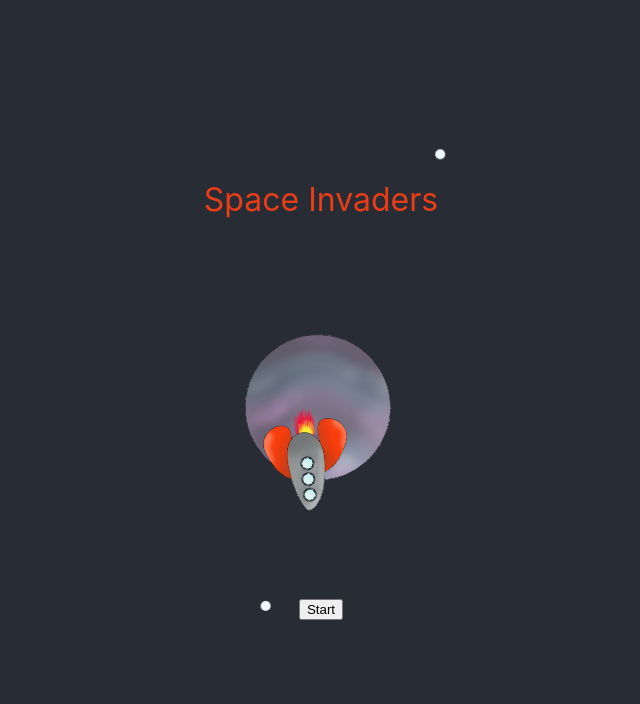
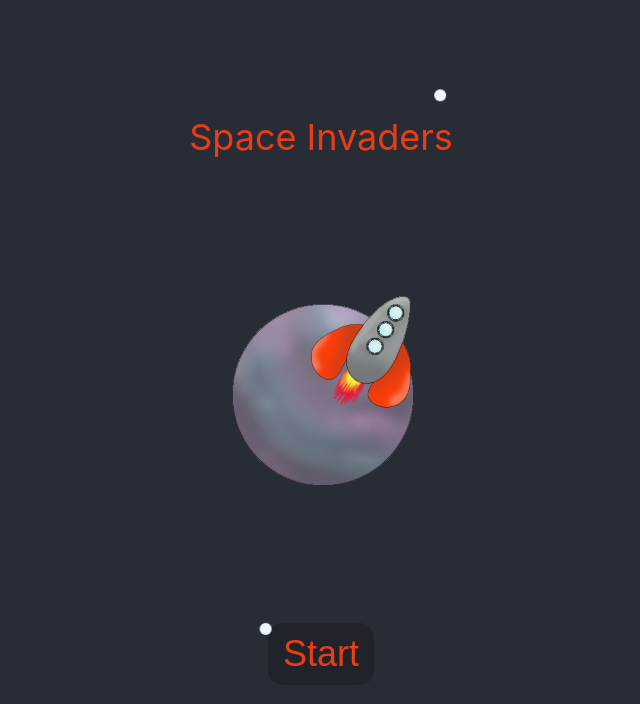
Before and after one commit to Lu-Smith/space_invaders_react_tdd, a React (Create React App) app: page / in a window 1280 px wide. Shown: the top 704 px of the page, without its empty margins (319-959 px from the left). Built offline with nearby package versions, Linux system fonts and the light colour scheme.

Commit message:
Updated App.css

```diff
--- a/src/App.css
+++ b/src/App.css
@@ -3,14 +3,14 @@
 }
 
 .App-logo {
-  height: 40vmin;
+  height: 50vmin;
   pointer-events: none;
 }
 
 .App-shooting-star-1, .App-shooting-star-2 {
   background-color: aliceblue;
-  height: 10px;
-  width: 10px;
+  height: 12px;
+  width: 12px;
   border-radius: 50%;
   margin-bottom: 20px;
 }
@@ -34,13 +34,25 @@
   flex-direction: column;
   align-items: center;
   justify-content: center;
-  font-size: calc(16px + 2vmin);
+  font-size: calc(20px + 2vmin);
   color: #E83D16;
 }
 
-.App-link {
-  color: #61dafb;
+.App-start-button {
+  background-color: rgba(0, 0, 0, 0.2);
+  border: none;
+  border-radius: 15px;
+  padding: 10px 15px;
+  font-size: calc(20px + 2vmin);
+  color: #E83D16;
+  transition: 200ms all ease-in-out;
 }
+
+.App-start-button:hover {
+  background-color: rgba(0, 0, 0, 0.8);
+  border-radius: 35px;
+  color: #b3857b;
+}rgb(145, 42, 18)
 
 @keyframes App-logo-spin {
   from {
--- a/src/App.tsx
+++ b/src/App.tsx
@@ -6,11 +6,11 @@ function App() {
   return (
     <div className="App">
       <header className="App-header">
-       Space Invaders
-       <div className="App-shooting-star-1" data-testid="App-shooting-star-1" ></div>
-       <img src={logo} alt="Space Invader Logo" className='App-logo' />
-       <div className="App-shooting-star-2" data-testid="App-shooting-star-2"></div>
-      <button>Start</button>
+        Space Invaders
+        <div className="App-shooting-star-1" data-testid="App-shooting-star-1" ></div>
+        <img src={logo} alt="Space Invader Logo" className='App-logo' />
+        <div className="App-shooting-star-2" data-testid="App-shooting-star-2"></div>
+        <button className='App-start-button'>Start</button>
       </header>
     </div>
   );
```
